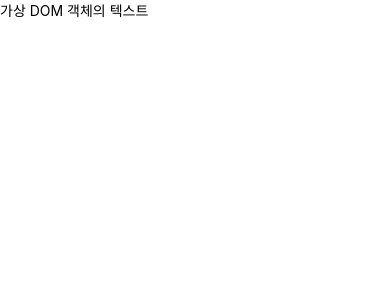
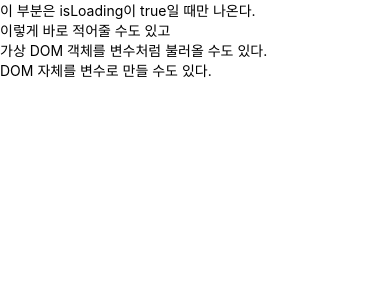
Before and after one commit to fluorjo/react-native_practice, a React Native app: screen / in a window 390 px wide. Shown: the top 300 px of the page. Built offline with nearby package versions, Linux system fonts and the light colour scheme.

Commit message:
조건문

```diff
--- a/App.tsx
+++ b/App.tsx
@@ -1,16 +1,35 @@
+//JSX 구문이 있는 타입스크립트 코드는 확장자가 .tsx다.
+
+//JSX 구문을 쓰려면 이 import가 필요.
 import React from 'react';
-import {Text} from 'react-native';
+
+import {Text, SafeAreaView} from 'react-native';
 
 console.error = error => error.apply;
 
 //DOM 객체를 네이티브로 넘긴다.
 export default function App() {
-
-//가상 DOM 객체 생성
-  const textElement = React.createElement(
-    Text,
-    null,
-    '가상 DOM 객체의 텍스트',
+  //가상 DOM 객체 생성
+  const textElement = React.createElement(Text, null, '가상 DOM 객체');
+  const virtualDOM = (
+    <SafeAreaView>
+      <Text>DOM 자체를 변수로 만들 수도 있다.</Text>
+    </SafeAreaView>
   );
-  return textElement;
+  const isLoading = true;
+  if (isLoading) {
+    return (
+      <SafeAreaView>
+        <Text>이 부분은 isLoading이 true일 때만 나온다. </Text>
+        <Text>이렇게 바로 적어줄 수도 있고</Text>
+        <Text>{textElement}를 변수처럼 불러올 수도 있다.</Text>
+        {virtualDOM}
+      </SafeAreaView>
+    );
+  }
+  return (
+    <SafeAreaView>
+      <Text>이 부분은 isLoading이 false일 때만 나온다. </Text>
+    </SafeAreaView>
+  );
 }
```
Also changed, not shown: 2 other files (tests, documents, lock files or other folders).
